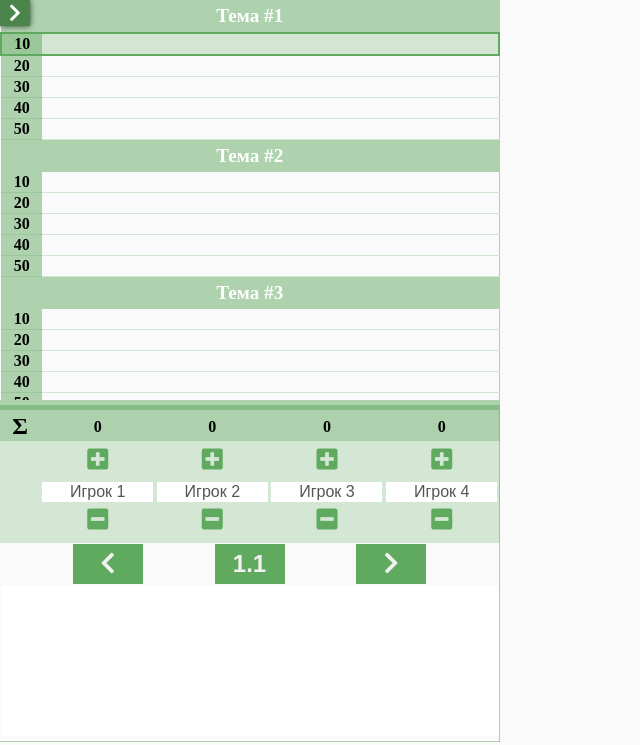
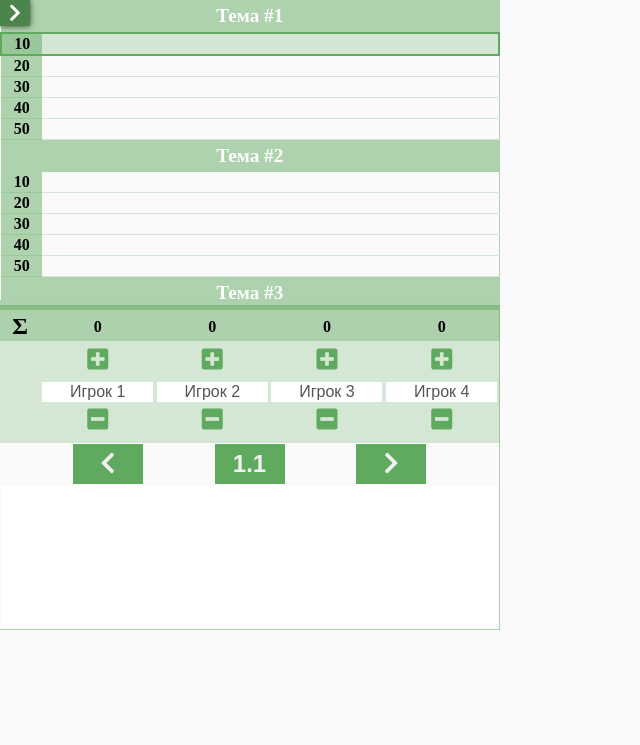
Before and after one commit to eXConf/sigma-x-react, a React app: page / in a window 1280 px wide. Shown: the whole page, without its empty margins (0-640 px from the left). Built offline with nearby package versions, Linux system fonts and the light colour scheme.

Commit message:
[mod] package block style

```diff
--- a/public/style.css
+++ b/public/style.css
@@ -88,7 +88,7 @@
   width: 100%;
   max-width: var(--game-width);
   overflow-y: scroll;
-  height: 400px;
+  height: 300px;
   /* scrollbar-color: var(--theme-green-main); */
   scrollbar-color: var(--theme-green-main) var(--theme-green-light);
   scrollbar-width: thin;
@@ -249,4 +249,5 @@
   padding: 0;
   border: 0;
   outline: none;
+  font-size: x-large;
 }
--- a/src/components/PackageBlock.js
+++ b/src/components/PackageBlock.js
@@ -7,7 +7,7 @@ class PackageBlock extends React.Component {
     return (
       <tr>
         <td colSpan={this.props.numberOfPlayers + 1}>
-          <textarea cols="50" rows="10" className="package">
+          <textarea cols="50" rows="6" className="package">
 
           </textarea>
         </td>
```
